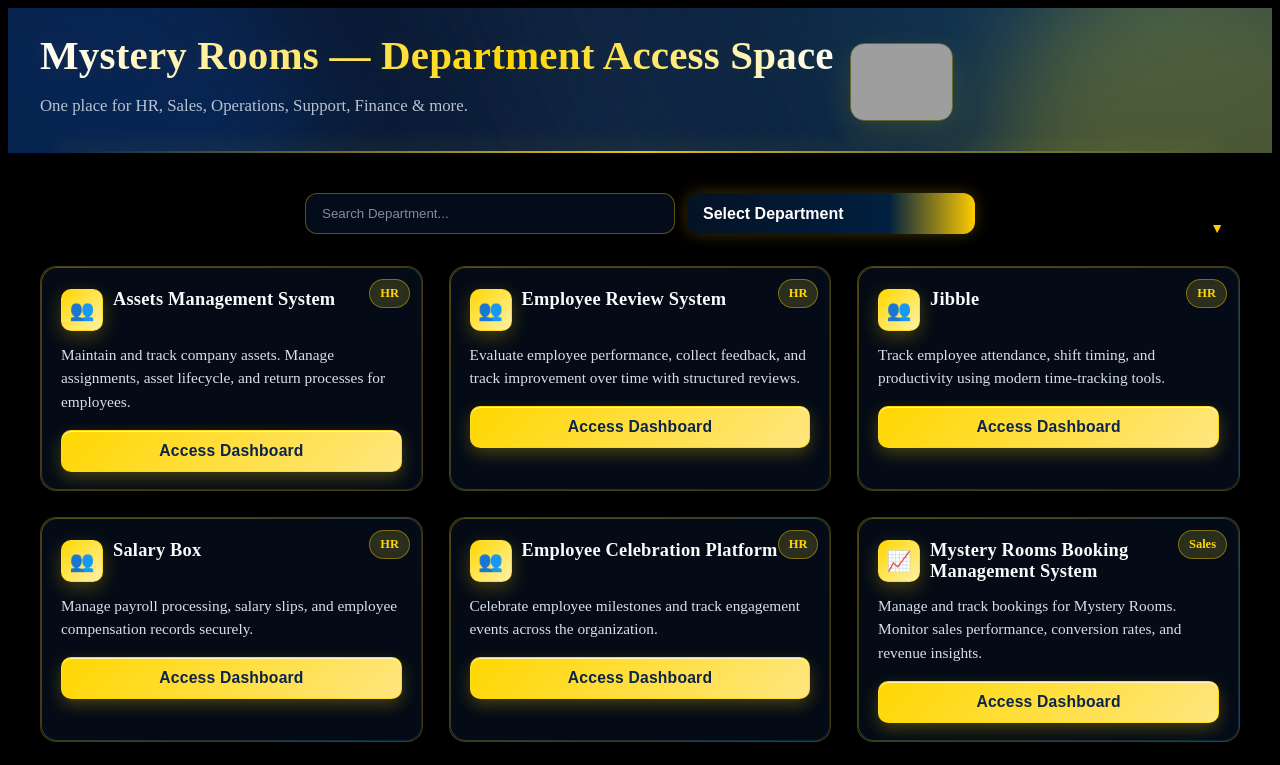
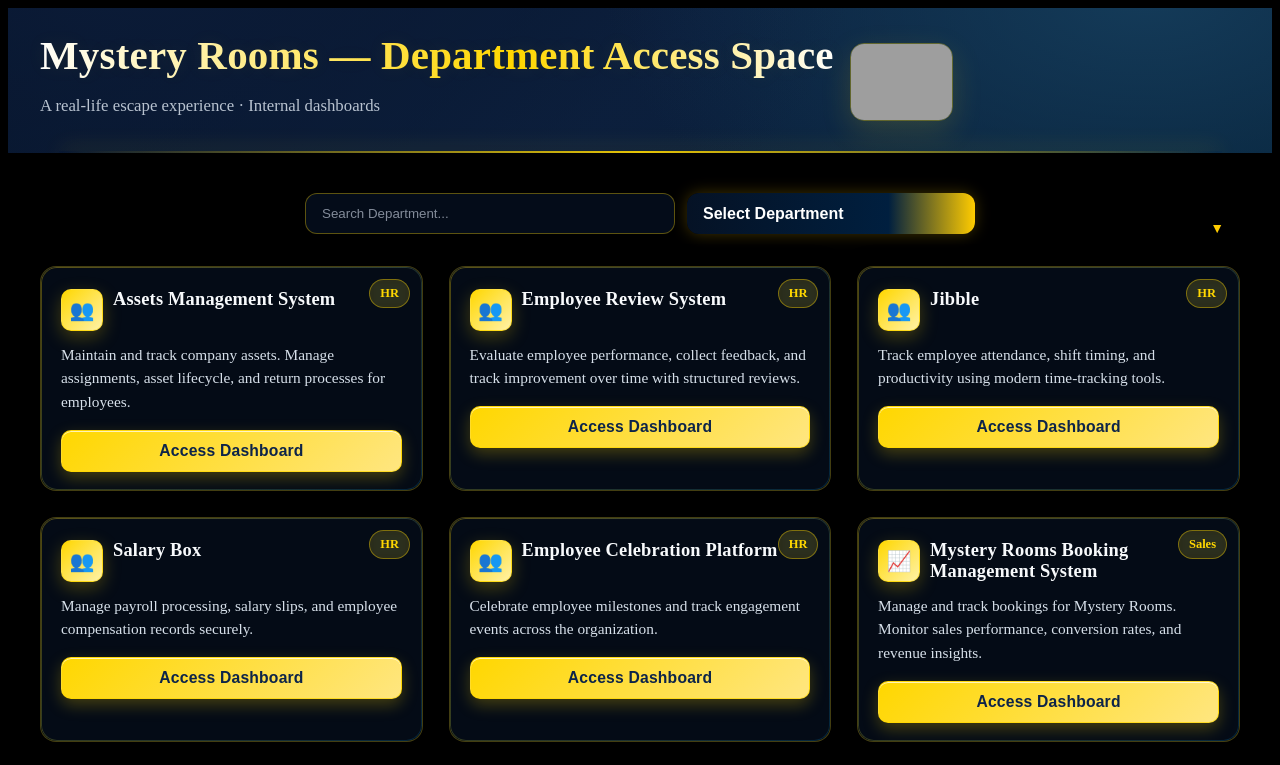
Before and after one commit to sahilkhan839296-sketch/dashverse, a plain HTML site: page index.html in a window 1280 px wide. Shown: the top 765 px of the page. Drawn offline with Linux system fonts and the light colour scheme; grey boxes are pictures that could not be loaded.

Commit message:
Update index.html

```diff
--- a/index.html
+++ b/index.html
@@ -5,17 +5,19 @@
     <meta name="viewport" content="width=device-width, initial-scale=1.0" />
     <title>Department Dashboards</title>
     <link rel="stylesheet" href="styles.css" />
+    <link
+      href="https://fonts.googleapis.com/css2?family=Cinzel:wght@600;700;800&family=Inter:wght@400;600;700&display=swap"
+      rel="stylesheet"
+    />
   </head>
   <body>
     <!-- Header -->
-    <header class="header">
-      <div class="header-bg"></div>
-      <div class="header-orbs"></div>
+    <header class="header header--classic">
       <div class="header-content">
         <div class="header-text">
           <h1 class="header-title">Mystery Rooms — Department Access Space</h1>
           <p class="header-subtitle">
-            One place for HR, Sales, Operations, Support, Finance & more.
+            A real-life escape experience · Internal dashboards
           </p>
         </div>
         <img
```
